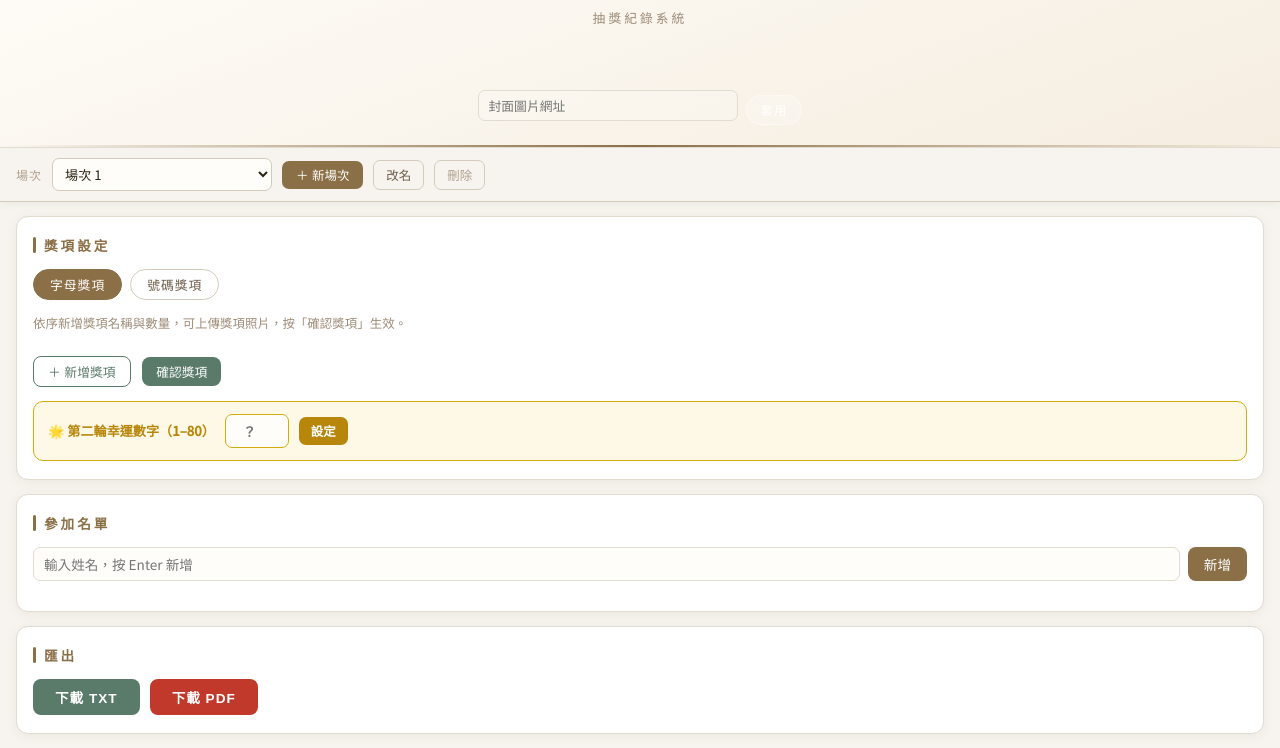
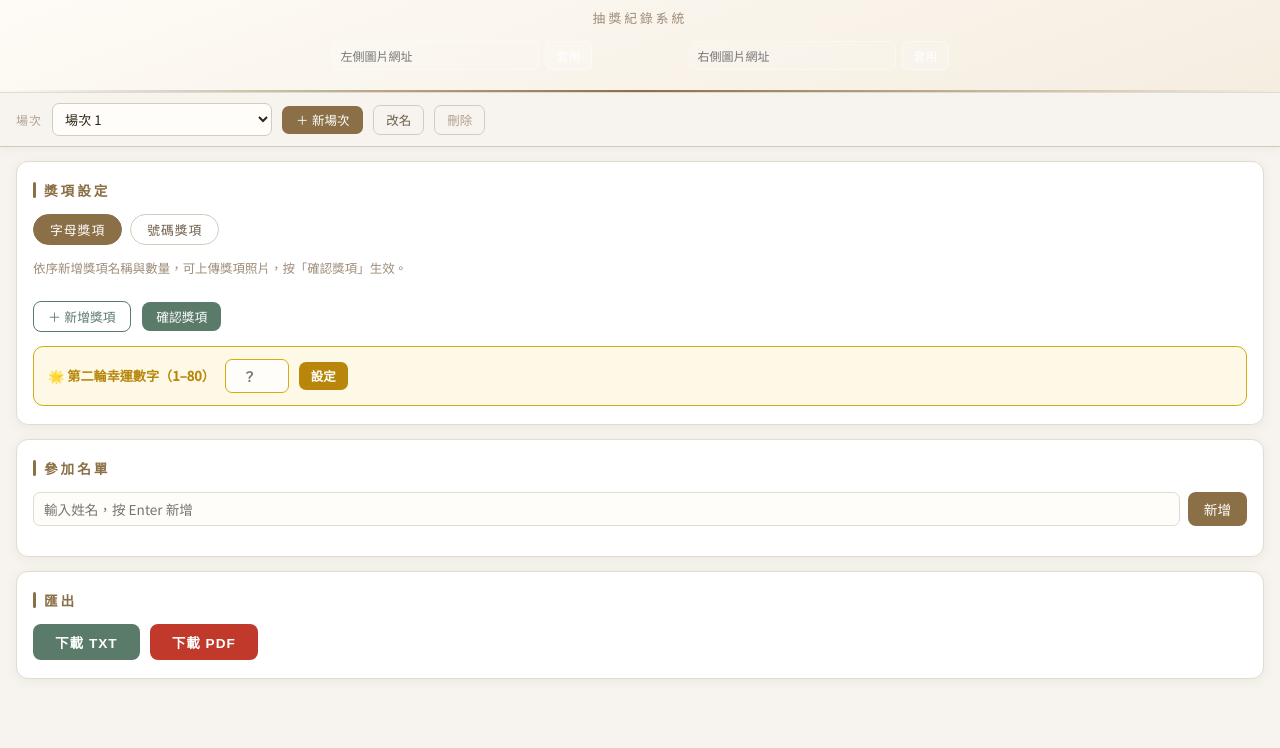
Before and after one commit to timcause-bbnet/cat, a plain HTML site: page index.html in a window 1280 px wide. Shown: the part 69-817 px from the top of the page. Drawn offline with nearby package versions, Linux system fonts and the light colour scheme; no server answers.

Commit message:
Add files via upload

```diff
--- a/index.html
+++ b/index.html
@@ -321,10 +321,22 @@ input:focus,select:focus{border-color:var(--accent2)}
   <div id="event-title" onclick="editTitle()">點擊輸入活動標題</div>
   <input id="title-input" type="text" placeholder="輸入活動標題" onblur="saveTitle()" onkeydown="if(event.key==='Enter')saveTitle()">
   <div id="event-subtitle">抽獎紀錄系統</div>
-  <br><img id="cover-img" src="" alt=""><br>
-  <div style="margin-top:10px;display:flex;align-items:center;gap:8px;justify-content:center;flex-wrap:wrap">
-    <input id="cover-url-inp" type="text" placeholder="封面圖片網址" style="padding:5px 10px;border-radius:7px;border:1px solid var(--border);background:rgba(255,255,255,.15);color:#fff;font-size:.8rem;width:260px;max-width:80vw" oninput="setCoverUrl(this.value)">
-    <button id="img-upload-btn" onclick="setCoverUrl(document.getElementById('cover-url-inp').value)" style="padding:5px 14px;background:rgba(255,255,255,.2);color:#fff;border:1px solid rgba(255,255,255,.4);border-radius:20px;cursor:pointer;font-size:.78rem">套用</button>
+
+  <div style="margin-top:14px;display:flex;gap:14px;justify-content:center;flex-wrap:wrap;max-width:700px;margin-left:auto;margin-right:auto">
+    <div style="display:flex;flex-direction:column;align-items:center;gap:6px;flex:1;min-width:140px">
+      <img id="cover-img-1" src="" alt="" style="display:none;width:100%;max-width:260px;height:160px;object-fit:cover;border-radius:10px;border:2px solid rgba(255,255,255,.3)">
+      <div style="display:flex;gap:6px;width:100%;max-width:260px">
+        <input id="cover-url-1" type="text" placeholder="左側圖片網址" style="flex:1;padding:5px 8px;border-radius:7px;border:1px solid rgba(255,255,255,.3);background:rgba(255,255,255,.15);color:#fff;font-size:.75rem;min-width:0">
+        <button onclick="setCoverUrl(1)" style="padding:5px 10px;background:rgba(255,255,255,.2);color:#fff;border:1px solid rgba(255,255,255,.4);border-radius:7px;cursor:pointer;font-size:.75rem">套用</button>
+      </div>
+    </div>
+    <div style="display:flex;flex-direction:column;align-items:center;gap:6px;flex:1;min-width:140px">
+      <img id="cover-img-2" src="" alt="" style="display:none;width:100%;max-width:260px;height:160px;object-fit:cover;border-radius:10px;border:2px solid rgba(255,255,255,.3)">
+      <div style="display:flex;gap:6px;width:100%;max-width:260px">
+        <input id="cover-url-2" type="text" placeholder="右側圖片網址" style="flex:1;padding:5px 8px;border-radius:7px;border:1px solid rgba(255,255,255,.3);background:rgba(255,255,255,.15);color:#fff;font-size:.75rem;min-width:0">
+        <button onclick="setCoverUrl(2)" style="padding:5px 10px;background:rgba(255,255,255,.2);color:#fff;border:1px solid rgba(255,255,255,.4);border-radius:7px;cursor:pointer;font-size:.75rem">套用</button>
+      </div>
+    </div>
   </div>
 </div>
 
@@ -447,7 +459,7 @@ let sidCounter=0;
 
 function newSessionState(){
   return {
-    title:'',coverImg:'',mode:'alpha',
+    title:'',coverImg:'',coverImg2:'',mode:'alpha',
     prizeDefs:[],numPrizeDefs:[],
     magicNum:null,
     participants:[],records:[],
@@ -467,10 +479,12 @@ function save(){
   if(window._fbSet && window._fbReady===true){
     try{ window._fbSet(payload); }catch(e){ console.warn('Firebase save error',e); }
   }
-  // localStorage 完整備份（含圖片）
-  try{localStorage.setItem('lottery_v9',JSON.stringify(payload));}catch(e){
-    console.warn('localStorage 寫入失敗（可能被瀏覽器封鎖）',e);
-  }
+  // 多重備份：localStorage + sessionStorage
+  const payloadStr=JSON.stringify(payload);
+  try{localStorage.setItem('lottery_v9',payloadStr);}catch(e){
+    console.warn('localStorage 寫入失敗',e);
+  }
+  try{sessionStorage.setItem('lottery_v9',payloadStr);}catch(e){}
   toast('已儲存');
 }
 
@@ -478,7 +492,10 @@ let _fbListening=false;
 function load(){
   // 先從 localStorage 載入（含圖片）
   try{
-    const raw=localStorage.getItem('lottery_v9');
+    // 優先讀 localStorage，備援 sessionStorage
+    let raw=null;
+    try{raw=localStorage.getItem('lottery_v9');}catch(e){}
+    if(!raw){try{raw=sessionStorage.getItem('lottery_v9');}catch(e){}}
     if(raw){
       const d=JSON.parse(raw);
       sessions=d.sessions||[];
@@ -486,7 +503,7 @@ function load(){
       sidCounter=d.sidCounter||0;
     }
   }catch(e){
-    console.warn('localStorage 讀取失敗，使用預設狀態', e);
+    console.warn('儲存讀取失敗，使用預設狀態', e);
     sessions=[];
   }
   if(!sessions||!sessions.length){
@@ -534,7 +551,9 @@ function load(){
       renderAll();
       updateFloatPool();
       // 更新本地備份
-      try{ localStorage.setItem('lottery_v9',JSON.stringify({sessions,currentSid,sidCounter})); }catch(e){}
+      const fbStr=JSON.stringify({sessions,currentSid,sidCounter});
+      try{localStorage.setItem('lottery_v9',fbStr);}catch(e){}
+      try{sessionStorage.setItem('lottery_v9',fbStr);}catch(e){}
     });
   }
 
@@ -571,6 +590,8 @@ function loadSession(sid){
     state=newSessionState();
   }
   // 確保所有欄位存在
+  if(!state.coverImg) state.coverImg='';
+  if(!state.coverImg2) state.coverImg2='';
   if(!state.participants) state.participants=[];
   if(!state.records) state.records=[];
   if(!state.prizeDefs) state.prizeDefs=[];
@@ -659,10 +680,13 @@ function esc(s){return String(s||'').replace(/&/g,'&amp;').replace(/"/g,'&quot;'
 
 function renderAll(){
   if(state.title) document.getElementById('event-title').textContent=state.title;
-  if(state.coverImg&&state.coverImg.startsWith('http')){
-    const img=document.getElementById('cover-img');img.src=state.coverImg;img.style.display='inline-block';
-    const inp=document.getElementById('cover-url-inp');if(inp)inp.value=state.coverImg;
-  }
+  [['1',state.coverImg||''],['2',state.coverImg2||'']].forEach(function(pair){
+    var slot=pair[0],url=pair[1];
+    var img=document.getElementById('cover-img-'+slot);
+    var inp=document.getElementById('cover-url-'+slot);
+    if(inp) inp.value=url;
+    if(img){if(url&&url.startsWith('http')){img.src=url;img.style.display='block';}else{img.style.display='none';}}
+  });
   document.getElementById('btn-alpha').classList.toggle('active',state.mode==='alpha');
   document.getElementById('btn-num').classList.toggle('active',state.mode==='num');
   document.getElementById('alpha-setup').style.display=state.mode==='alpha'?'block':'none';
@@ -693,13 +717,19 @@ function saveTitle(){
   state.title=i.value.trim()||'點擊輸入活動標題';
   t.textContent=state.title;t.style.display='inline-block';i.style.display='none';save();
 }
-function setCoverUrl(url){
-  url=url.trim();
-  if(!url){state.coverImg='';document.getElementById('cover-img').style.display='none';save();return;}
-  state.coverImg=url;
-  const img=document.getElementById('cover-img');
-  img.src=url;img.style.display='inline-block';
-  img.onerror=()=>{img.style.display='none';toast('圖片網址無法載入');};
+function setCoverUrl(slot){
+  const url=(document.getElementById('cover-url-'+slot).value||'').trim();
+  if(slot===1){
+    state.coverImg=url;
+    const img=document.getElementById('cover-img-1');
+    if(url){img.src=url;img.style.display='block';img.onerror=function(){img.style.display='none';toast('左側圖片無法載入');};}
+    else{img.style.display='none';}
+  } else {
+    state.coverImg2=url;
+    const img=document.getElementById('cover-img-2');
+    if(url){img.src=url;img.style.display='block';img.onerror=function(){img.style.display='none';toast('右側圖片無法載入');};}
+    else{img.style.display='none';}
+  }
   save();
 }
 
@@ -759,8 +789,8 @@ function renderPrizeDefRows(){
       '<span class="prize-def-letter">'+def.letter+'</span>'+
       '<input class="prize-def-name" type="text" placeholder="獎項名稱" value="'+esc(def.name||'')+'" oninput="state.prizeDefs['+idx+'].name=this.value">'+
       '<input class="prize-def-qty" type="number" min="0" max="999" placeholder="數量" value="'+(def.qty||'')+'" oninput="state.prizeDefs['+idx+'].qty=parseInt(this.value)||0">'+
-      '<input class="prize-def-url" type="text" placeholder="圖片網址（選填）" value="'+esc(def.img&&def.img.startsWith('http')?def.img:'')+'" oninput="state.prizeDefs['+idx+'].img=this.value.trim()" style="flex:1.5;min-width:100px;font-size:.75rem;color:var(--text2)">'+
-      (hasImg?'<img class="prize-def-img-thumb" src="'+esc(def.img)+'" style="max-width:32px;max-height:32px">':'')+
+      '<input class="prize-def-url" type="text" placeholder="圖片網址（選填）" value="'+esc(def.img&&def.img.startsWith('http')?def.img:'')+'" oninput="state.prizeDefs['+idx+'].img=this.value.trim()" style="width:110px;font-size:.72rem;color:var(--text2)">'+
+      (hasImg?'<img class="prize-def-img-thumb" src="'+esc(def.img)+'" style="width:44px;height:44px;object-fit:cover;border-radius:5px;border:1px solid var(--border);flex-shrink:0">':'')+
       '<button class="prize-def-del" onclick="removePrizeRow('+idx+')">✕</button>';
     list.appendChild(row);
   });
@@ -771,8 +801,10 @@ function confirmPrizes(){
   document.querySelectorAll('#prize-def-list .prize-def-row').forEach((row,idx)=>{
     const nameInp=row.querySelector('.prize-def-name');
     const qtyInp=row.querySelector('.prize-def-qty');
+    const urlInp=row.querySelector('.prize-def-url');
     if(nameInp&&state.prizeDefs[idx]) state.prizeDefs[idx].name=nameInp.value;
     if(qtyInp&&state.prizeDefs[idx]) state.prizeDefs[idx].qty=parseInt(qtyInp.value)||0;
+    if(urlInp&&state.prizeDefs[idx]) state.prizeDefs[idx].img=urlInp.value.trim();
   });
   renderPoolDisplay();renderRecordsAll();save();
 }
@@ -827,8 +859,8 @@ function renderNumPrizeDefRows(){
       '<span class="range-sep">–</span>'+
       '<input class="num-range-to" type="number" placeholder="止" min="1" value="'+(def.to||'')+'" oninput="state.numPrizeDefs['+idx+'].to=parseInt(this.value)||this.value;renderNumPrizeDefRows()">'+
       '<input class="num-prize-name-inp" type="text" placeholder="獎項名稱" value="'+esc(def.name||'')+'" oninput="state.numPrizeDefs['+idx+'].name=this.value">'+
-      '<input class="prize-def-url" type="text" placeholder="圖片網址（選填）" value="'+esc(def.img&&def.img.startsWith('http')?def.img:'')+'" oninput="state.numPrizeDefs['+idx+'].img=this.value.trim()" style="flex:1.5;min-width:100px;font-size:.75rem;color:var(--text2)">'+
-      (hasImg?'<img class="prize-def-img-thumb" src="'+esc(def.img)+'" style="max-width:32px;max-height:32px">':'')+
+      '<input class="prize-def-url" type="text" placeholder="圖片網址（選填）" value="'+esc(def.img&&def.img.startsWith('http')?def.img:'')+'" oninput="state.numPrizeDefs['+idx+'].img=this.value.trim()" style="width:110px;font-size:.72rem;color:var(--text2)">'+
+      (hasImg?'<img class="prize-def-img-thumb" src="'+esc(def.img)+'" style="width:44px;height:44px;object-fit:cover;border-radius:5px;border:1px solid var(--border);flex-shrink:0">':'')+
       '<button class="prize-def-del" onclick="removeNumPrizeRow('+idx+')">✕</button>';
     list.appendChild(row);
   });
@@ -855,10 +887,12 @@ function confirmNumPrizes(){
     const fromInp=row.querySelector('.num-range-from');
     const toInp=row.querySelector('.num-range-to');
     const nameInp=row.querySelector('.num-prize-name-inp');
+    const urlInp=row.querySelector('.prize-def-url');
     if(state.numPrizeDefs[idx]){
       if(fromInp) state.numPrizeDefs[idx].from=parseInt(fromInp.value)||fromInp.value;
       if(toInp) state.numPrizeDefs[idx].to=parseInt(toInp.value)||toInp.value;
       if(nameInp) state.numPrizeDefs[idx].name=nameInp.value;
+      if(urlInp) state.numPrizeDefs[idx].img=urlInp.value.trim();
     }
   });
   renderNumPoolDisplay();renderRecordsAll();save();
```
